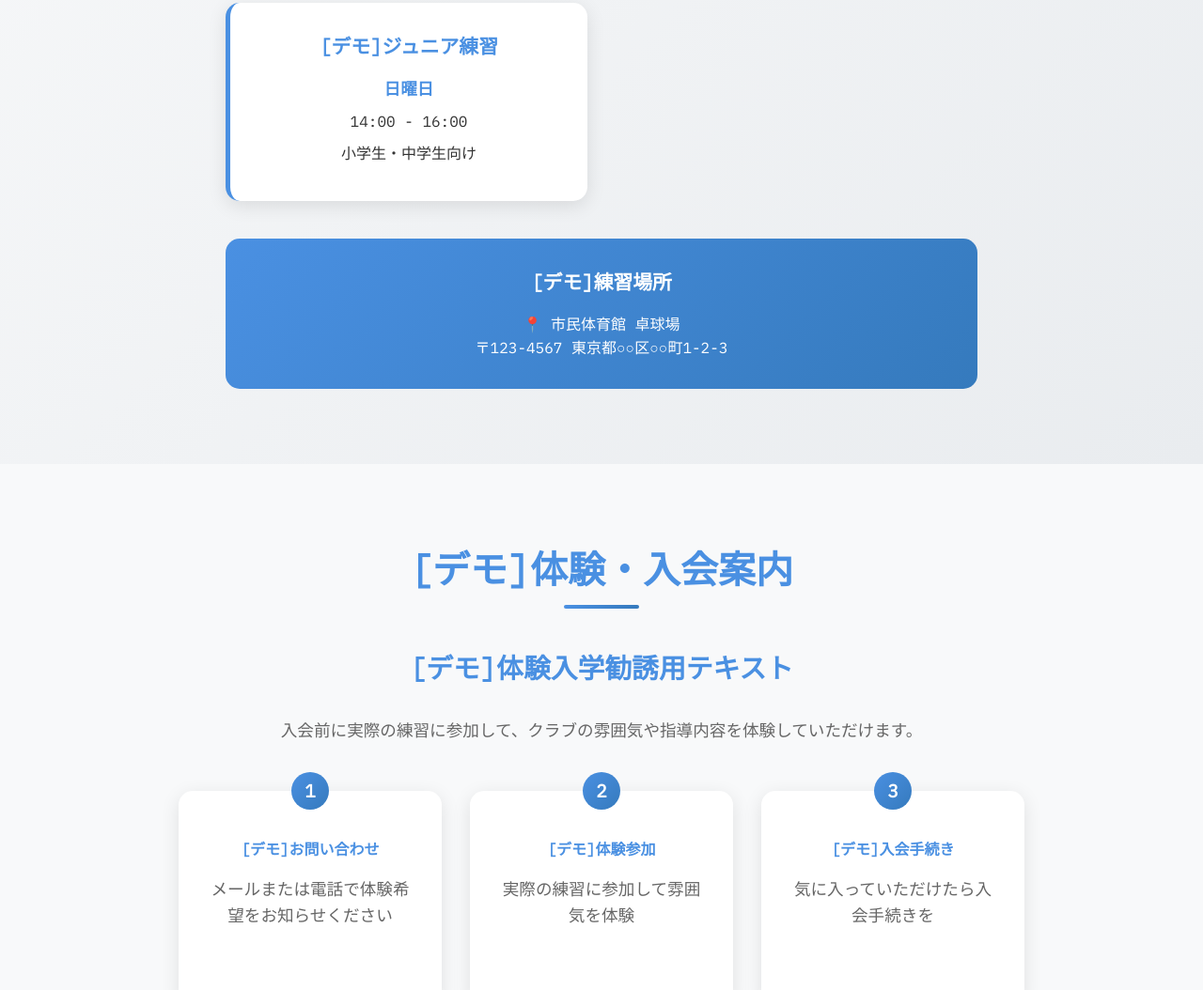
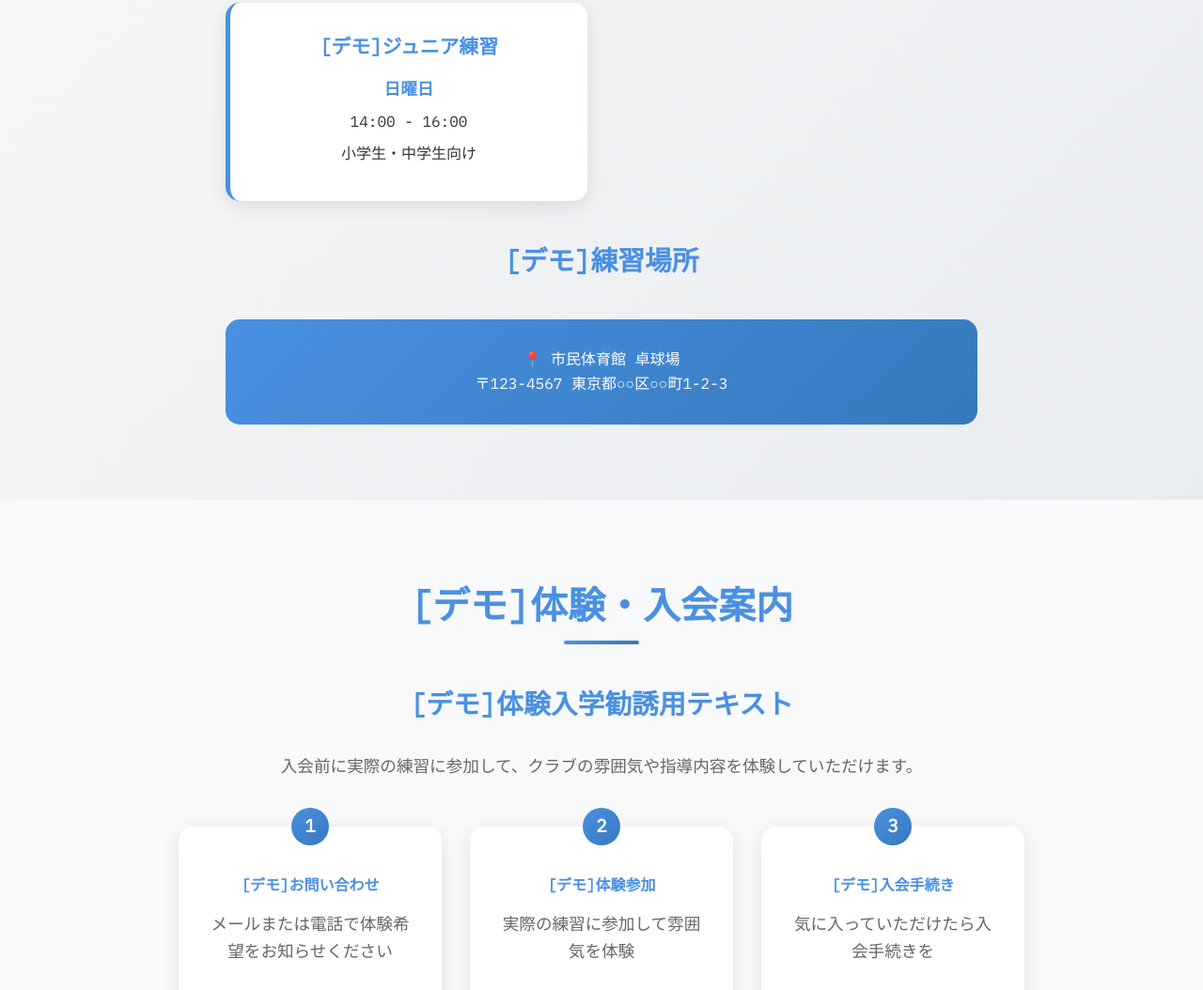
Before and after one commit to MayugeStudio/takkyu-club-website, a plain HTML site: page index.html in a window 1280 px wide. Shown: the part 1573-2627 px from the top of the page at 94% size. Drawn offline with Linux system fonts and the light colour scheme; a web font is replaced by a local one.

```diff
--- a/index.html
+++ b/index.html
@@ -92,8 +92,8 @@
                   <p>小学生・中学生向け</p>
                 </div>
               </div>
+              <h3>[デモ]練習場所</h4>
               <div class="location-info">
-                <h4>[デモ]練習場所</h4>
                 <p>📍 市民体育館 卓球場</p>
                 <p>〒123-4567 東京都○○区○○町1-2-3</p>
               </div>
```
